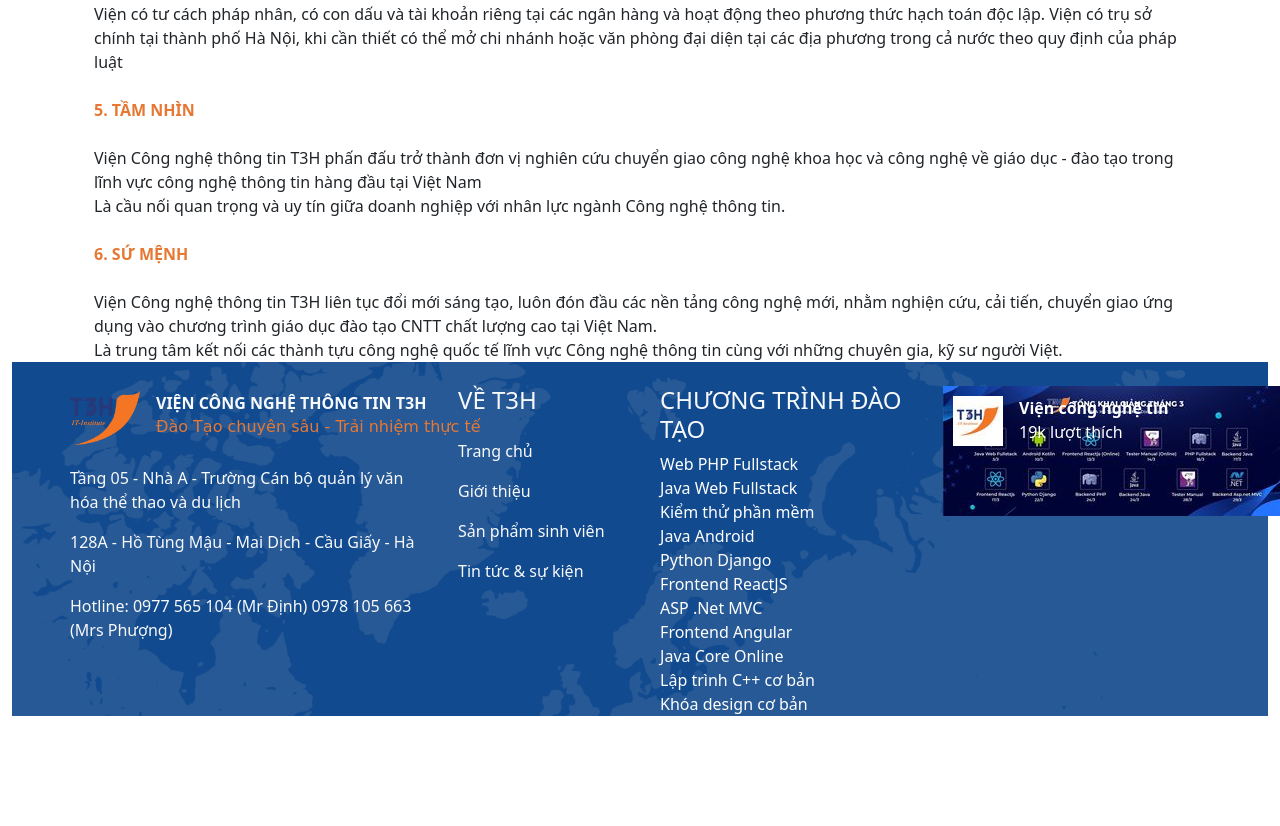
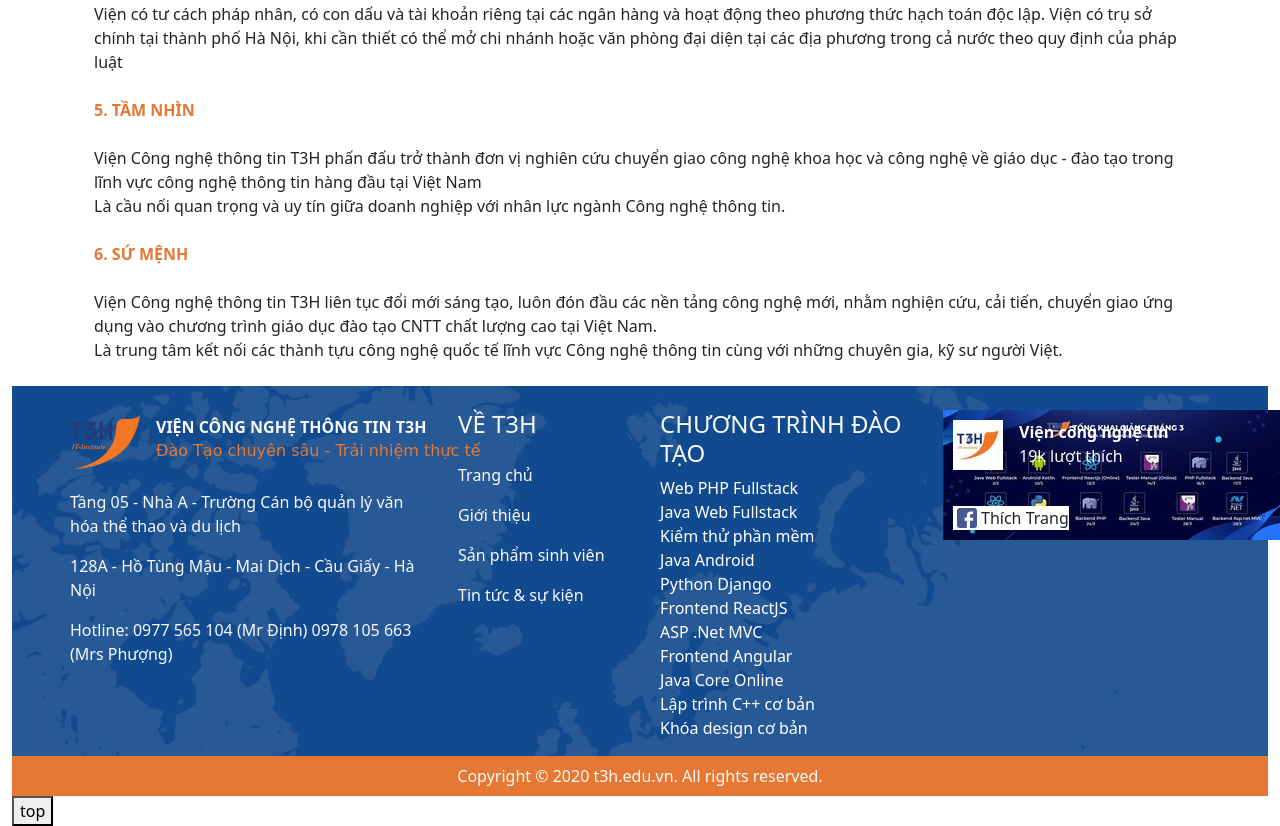
Before and after one commit to NguyenPhuc01/t3h-clone, a plain HTML site: page index.html in a window 1280 px wide. Shown: the part 1710-2536 px from the top of the page. Before the commit the page ends 2426 px from the top, so only its background shows below. Drawn offline with nearby package versions, Linux system fonts and the light colour scheme.

Commit message:
done footer

```diff
--- a/index.html
+++ b/index.html
@@ -11,6 +11,8 @@
     <script src="https://cdn.jsdelivr.net/npm/bootstrap@5.0.2/dist/js/bootstrap.bundle.min.js"
         integrity="sha384-MrcW6ZMFYlzcLA8Nl+NtUVF0sA7MsXsP1UyJoMp4YLEuNSfAP+JcXn/tWtIaxVXM"
         crossorigin="anonymous"></script>
+
+    <script src="main.js"></script>
     <title>Document</title>
 </head>
 
@@ -117,7 +119,7 @@
         </div>
     </div>
 
-    <div class="container-fluid mt-5 pt-3">
+    <div class="container-fluid mt-5 pt-3 body">
         <div class="row">
             <div class="col">
                 <!-- // tab -->
@@ -267,7 +269,8 @@
                                                 dụng vào chương trình giáo dục đào tạo CNTT chất lượng cao tại Việt
                                                 Nam.</span> <br>
                                             <span>Là trung tâm kết nối các thành tựu công nghệ quốc tế lĩnh vực Công
-                                                nghệ thông tin cùng với những chuyên gia, kỹ sư người Việt.</span>
+                                                nghệ thông tin cùng với những chuyên gia, kỹ sư người Việt.</span> <br>
+                                            <br>
                                         </div>
                                     </div>
                                 </div>
@@ -275,6 +278,8 @@
                         </div>
 
                     </div>
+
+                    <!-- footer -->
 
                     <div class="wrapper">
                         <div class="container px-0">
@@ -366,13 +371,15 @@
                                                 <div>
                                                     <span>Lập trình C++ cơ bản</span>
                                                 </div>
-                                                <div>
+                                                <div class="mb-3">
                                                     <span>Khóa design cơ bản</span>
                                                 </div>
 
                                             </div>
                                         </div>
                                     </div>
+
+
                                 </div>
                                 <div class="col-md-3">
                                     <div class="iconFooter">
@@ -387,14 +394,32 @@
                                                 <span class="ms-3">19k lượt thích</span>
                                             </div>
                                         </div>
+                                        <div class="fb bg-body d-flex align-items-center">
+                                            <img src="./img/facebook.png" alt="" class="ms-1">
+                                            <span class="text-dark ms-1"> Thích Trang</span>
+                                        </div>
                                     </div>
                                 </div>
+                            </div>
+
+
+
+                        </div>
+                    </div>
+                    <div class="row">
+                        <div class="col">
+                            <div class=" coppyRight text-center py-2">
+                                <span class=" text-light">Copyright © 2020 t3h.edu.vn. All rights reserved.</span>
                             </div>
                         </div>
                     </div>
 
+                    <div class="onTop1">
+                        <button onclick="myFunction()">top</button>
+                    </div>
 
 
+                    <!-- end footer -->
 
                     <div class="tab-pane fade" id="pills-course" role="tabpanel" aria-labelledby="pills-profile-tab">
                         22222222</div>
--- /dev/null
+++ b/main.js
@@ -0,0 +1,8 @@
+const onTop = document.getElementsByClassName('onTop1')
+
+
+function myFunction() {
+    document.body.scrollTop = 0;
+    document.documentElement.scrollTop = 0;
+}
+myFunction()
--- a/style.css
+++ b/style.css
@@ -107,6 +107,36 @@
     top: 10px;
     left: 10px;
     color: #fff;
-
+}
+.fb img{
+    width: 20px;
+    height: 20px;
 
 }
+.fb{
+    position:absolute;
+    bottom:10px;
+    left: 10px;
+    max-width: 150px;
+}
+.coppyRight{
+    background-color: #E67833;
+}
+body{
+    position: relative;
+}
+/* .onTop1{
+    display: none;
+     position: fixed;
+    bottom: 20px;
+    right: 30px;
+    z-index: 99;
+    font-size: 18px;
+    border: none;
+    outline: none;
+    background-color: red;
+    color: white;
+    cursor: pointer;
+    padding: 15px;
+    border-radius: 4px;
+} */
```
Also changed, not shown: img/facebook.png (added).
